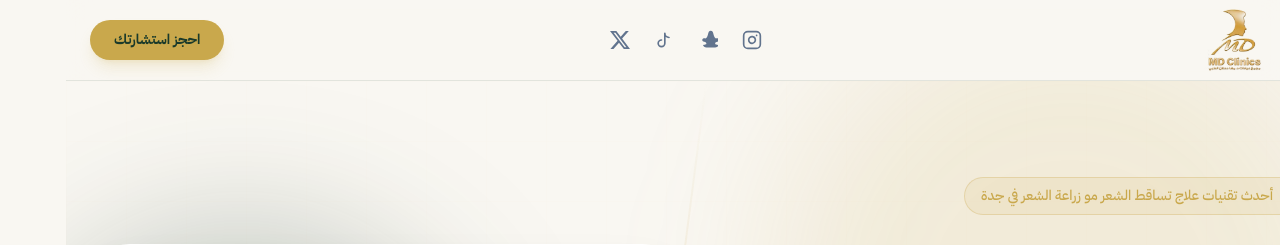
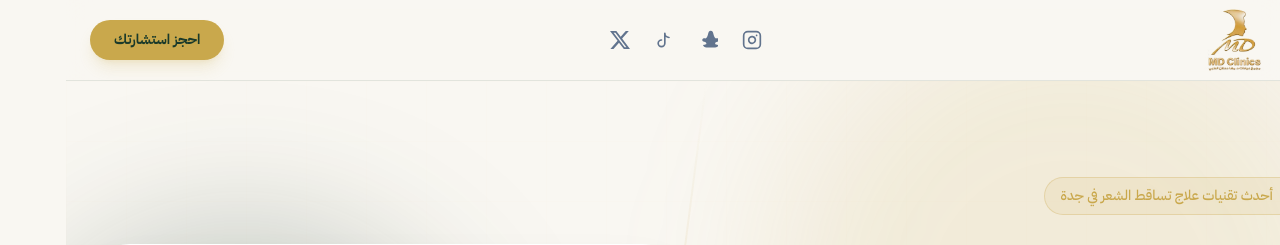
Before and after one commit to mounirbennassar1/mahadahlanhair, a Next.js app: page / in a window 1280 px wide. Shown: the top 245 px of the page. Built offline with nearby package versions, Linux system fonts and the light colour scheme.

Commit message:
content: remove 'مو زراعة الشعر' from hero subtitle

```diff
--- a/app/page.tsx
+++ b/app/page.tsx
@@ -389,7 +389,7 @@ export default function Home() {
                 className="inline-flex items-center gap-2 px-4 py-1.5 rounded-full bg-[#c9a84c]/10 border border-[#c9a84c]/30 text-[#c9a84c] text-sm font-medium"
               >
                 <span className="material-symbols-outlined text-base">verified</span>
-                أحدث تقنيات علاج تساقط الشعر مو زراعة الشعر في جدة
+                أحدث تقنيات علاج تساقط الشعر في جدة
               </motion.div>
 
               <motion.h2
```
